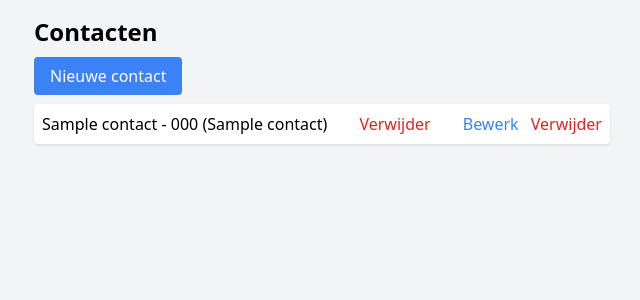
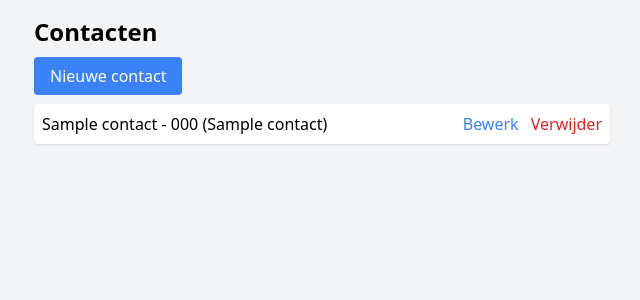
Before and after one commit to tw1que/codex_test, a Flask app: template app/templates/index.html in a window 1280 px wide. Shown: the top 300 px of the page, without its empty margins (318-958 px from the left). Run offline with Flask 2, Linux system fonts and the light colour scheme; the template is opened without the code that fills it: most values are stand-ins (such as "Sample title", 1, 10 or a date in 2020); some libraries are stand-ins or nearby versions.

Commit message:
Remove duplicate delete button in contact list

```diff
--- a/app/templates/index.html
+++ b/app/templates/index.html
@@ -9,10 +9,6 @@
   {% for c in contacts %}
   <li class="flex justify-between items-center bg-white p-2 rounded shadow">
     <span>{{ c.name }} - {{ c.telephone }}{% if c.label %} ({{ c.label }}){% endif %}</span>
-    <form action="{{ url_for('main.delete', index=loop.index0) }}" method="post">
-        <button class="text-red-600 hover:underline" type="submit">Verwijder</button>
-    </form>
-
     <div>
       <a class="text-blue-500 hover:underline mr-2" href="{{ url_for('main.edit', index=loop.index0) }}">Bewerk</a>
       <form class="inline" action="{{ url_for('main.delete', index=loop.index0) }}" method="post">
```
